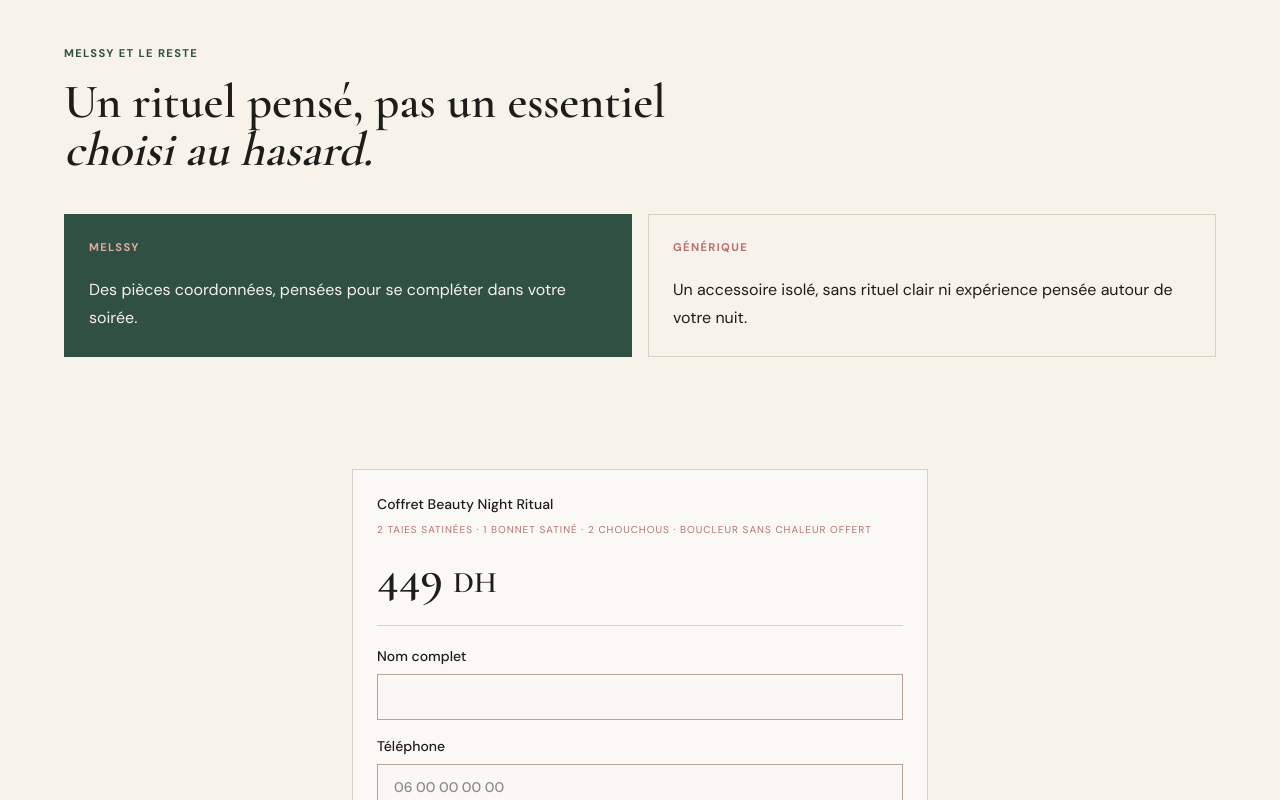
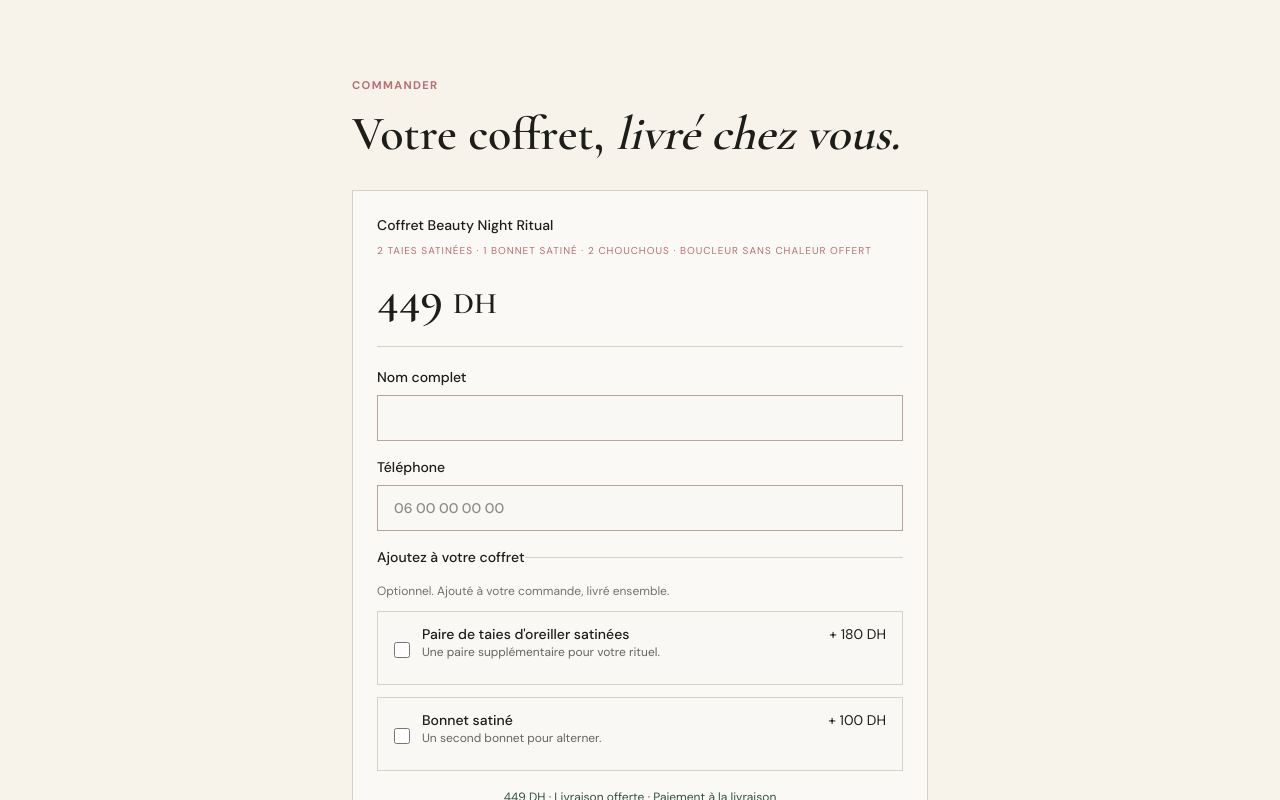
Before and after one commit to medfiddi-crypto/melssy, a Next.js app in the folder frontend/: page /rituel in a window 1280 px wide. Shown: the part 3640-4440 px from the top of the page. Built offline with nearby package versions, Linux system fonts and the light colour scheme.

Commit message:
Remove MELSSY et le reste + order form heading, live total, button text

```diff
--- a/frontend/src/app/rituel/page.tsx
+++ b/frontend/src/app/rituel/page.tsx
@@ -187,8 +187,7 @@
       className="grid gap-4 pb-[calc(5rem+env(safe-area-inset-bottom))] md:pb-0"
     >
       <div
-        id={suffix === "primary" ? "commande-fields" : undefined}
-        className="scroll-mt-20 grid gap-4"
+        className="grid gap-4"
       >
       <label htmlFor={`name-${suffix}`} className="text-sm font-medium">
         {landing.order.nameLabel}
@@ -256,7 +255,7 @@
         </fieldset>
       )}
       <p className="text-center text-xs leading-5 text-[var(--green)]">
-        {formatPrice(ritual.price)} · {landing.trust.freeDelivery} · {landing.trust.cod}
+        {formatPrice(total)} · Livraison offerte · Paiement à la livraison
       </p>
       <p className="text-center text-sm leading-6 text-black/65">
         {landing.order.reassurance}
@@ -266,7 +265,7 @@
         disabled={submitting}
         className="relative z-40 w-full bg-[var(--green)] px-6 py-4 text-white disabled:bg-[#9aa79f] disabled:text-white disabled:opacity-100"
       >
-        {submitting ? landing.order.submitting : `${landing.ctas.completeRitual} · ${formatPrice(total)}`}
+        {submitting ? landing.order.submitting : `Confirmer ma commande · ${formatPrice(total)}`}
       </button>
       </div>
     </form>
@@ -457,33 +456,23 @@
         <UgcCarousel cards={landing.preview.ugcCards.map((card, index) => ({ ...card, poster: media.ugc[index].src, alt: media.ugc[index].alt }))} onOrder={scrollToForm} ctaLabel={landing.ctas.completeRitual} />
       </section>}
       {showReviews && <section className="bg-[#eadbd1] px-6 py-16 text-center md:px-16">
-        <p className="eyebrow text-[var(--green)]">{landing.comparison.eyebrow}</p>
+        <p className="eyebrow text-[var(--green)]">{landing.preview.eyebrow}</p>
         <h2 className="display mt-4 text-4xl leading-none">{landing.preview.reviewsTitle}</h2>
         <p className="mx-auto mt-5 max-w-xl text-sm leading-6">{landing.preview.reviewsBody}</p>
       </section>}
-      <section className="px-6 py-16 md:px-16">
-        <p className="eyebrow text-[var(--green)]">{landing.comparison.eyebrow}</p>
-        <h2 className="display mt-4 max-w-2xl text-5xl leading-none">
-          Un rituel pensé, pas un essentiel <span className="headline-accent">choisi au hasard.</span>
-        </h2>
-        <div className="mt-10 grid gap-4 sm:grid-cols-2">
-          <div className="border border-[var(--green)] bg-[var(--green)] p-6 text-[#f7f3eb]">
-            <p className="eyebrow text-[#dfaaa1]">{landing.comparison.melssyLabel}</p>
-            <p className="mt-5 leading-7">{landing.comparison.melssy}</p>
-          </div>
-          <div className="border border-[var(--line)] p-6">
-            <p className="eyebrow text-[var(--rose)]">{landing.comparison.genericLabel}</p>
-            <p className="mt-5 leading-7">{landing.comparison.generic}</p>
-          </div>
-        </div>
-      </section>
       <section
         id="commande"
-        className="scroll-mt-20 px-6 py-6 md:px-16 md:py-12"
+        className="px-6 py-16 md:px-16 md:py-24"
       >
         <div className="mx-auto max-w-xl">
-          <div className="border border-[var(--line)] bg-white/50 p-5 md:p-6">
-            <p className="text-sm font-medium" id="commande-fields">{landing.order.productLabel}</p>
+          <div id="commande-fields" className="scroll-mt-20">
+            <p className="eyebrow text-[var(--rose)]">COMMANDER</p>
+            <h2 className="display mt-4 text-5xl leading-none">
+              Votre coffret, <span className="headline-accent">livré chez vous.</span>
+            </h2>
+          </div>
+          <div className="mt-8 border border-[var(--line)] bg-white/50 p-5 md:p-6">
+            <p className="text-sm font-medium">{landing.order.productLabel}</p>
             <p className="mt-2 text-[10px] uppercase tracking-[.1em] text-[var(--rose)]">
               {ritual.contents}
             </p>
--- a/frontend/src/content/landing.fr.ts
+++ b/frontend/src/content/landing.fr.ts
@@ -89,14 +89,6 @@
     closing: "Ce n'est pas de la soie, et nous préférons vous le dire. C'est du satin 100% polyester : il n'absorbe pas et supporte le lavage.",
     imageAlt: "Comparaison macro entre une trame de coton et une trame de satin, côte à côte",
   },
-  comparison: {
-    eyebrow: "MELSSY et le reste",
-    title: "Un rituel pensé, pas un essentiel choisi au hasard.",
-    melssyLabel: "MELSSY",
-    genericLabel: "Générique",
-    melssy: "Des pièces coordonnées, pensées pour se compléter dans votre soirée.",
-    generic: "Un accessoire isolé, sans rituel clair ni expérience pensée autour de votre nuit.",
-  },
   preview: {
     eyebrow: "Aperçu de mise en page",
     ugcTitle: "Vos vidéos clientes.",
```
